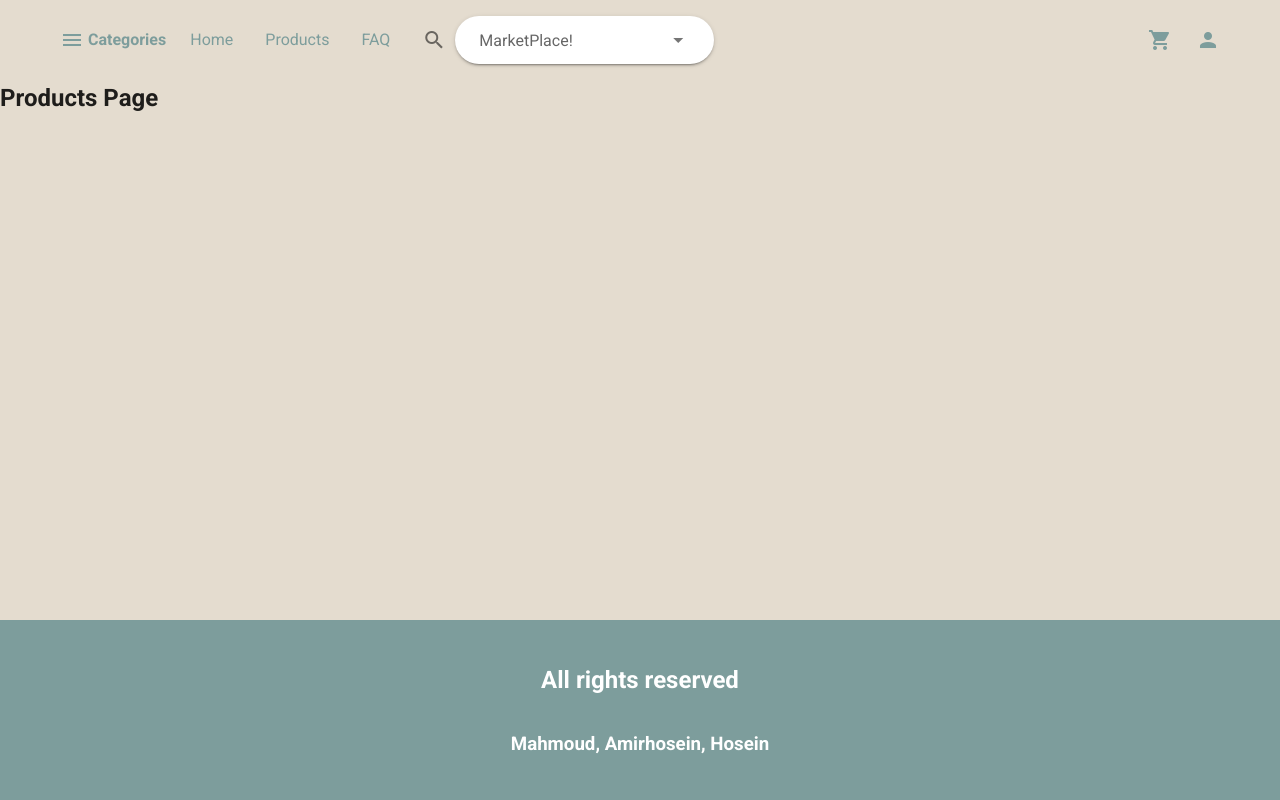
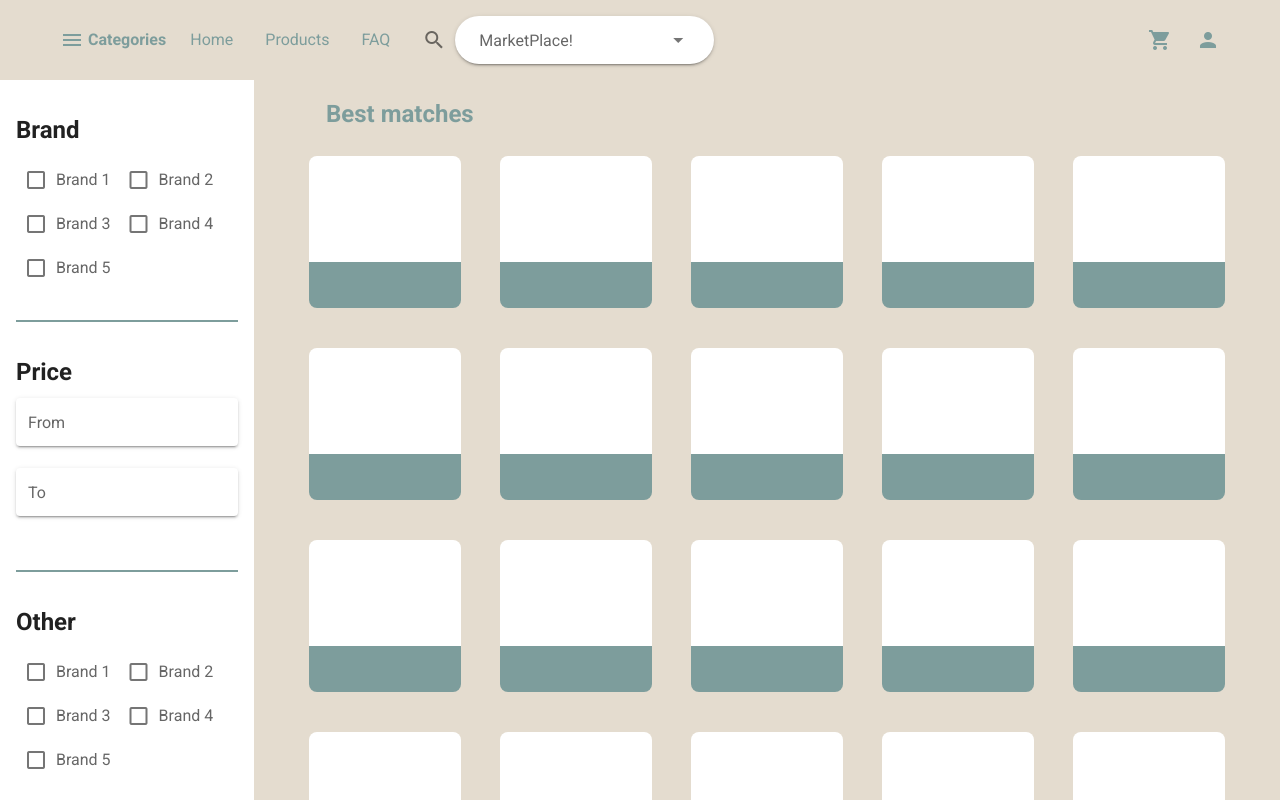
Before and after one commit to AmirHosein-Gharaati/marketplace-frontend, a Nuxt app: page /products in a window 1280 px wide. Shown: the top 800 px of the page. Built offline with nearby package versions, Linux system fonts and the light colour scheme.

Commit message:
sticky left panel

```diff
--- a/assets/styles/app.scss
+++ b/assets/styles/app.scss
@@ -9,6 +9,7 @@
 @import './page/index.scss';
 @import './page/login.scss';
 @import './page/signup.scss';
+@import './page/products.scss';
 @import './page/product-detail.scss';
 
 // components
@@ -17,6 +18,7 @@
 @import './component/line.scss';
 @import './component/navbar.scss';
 @import './component/review.scss';
+@import './component/filter-panel.scss';
 
 * {
   box-sizing: border-box;
--- /dev/null
+++ b/assets/styles/component/filter-panel.scss
@@ -0,0 +1,35 @@
+.filter-panel {
+  &-wrapper {
+    position: sticky;
+    top: $top-nav-height;
+    left: 0;
+    width: 320px;
+    height: 90vh;
+    overflow-y: auto;
+  }
+
+  padding: $padding-xl $padding-md;
+  background-color: white;
+
+  &__item {
+    .v-input--selection-controls {
+      margin: $padding-sm 0;
+    }
+
+    .v-input__slot {
+      margin: 0;
+    }
+
+    &__title {
+      padding-bottom: $padding-sm;
+    }
+
+    &__options {
+      display: flex;
+      flex-wrap: wrap;
+    }
+
+    &__option {
+    }
+  }
+}
--- /dev/null
+++ b/assets/styles/page/products.scss
@@ -0,0 +1,6 @@
+.products {
+  display: flex;
+
+  &__main {
+  }
+}
--- a/assets/styles/variables.scss
+++ b/assets/styles/variables.scss
@@ -21,3 +21,6 @@ $bp-md: 1264px;
 
 // border
 $border-radius-md: 16px;
+
+// navbar
+$top-nav-height: 80px;
--- a/pages/products/index.vue
+++ b/pages/products/index.vue
@@ -1,15 +1,90 @@
 <template>
-  <div>
-    <h2>Products Page</h2>
+  <div class="products">
+    <div class="filter-panel-wrapper">
+      <div class="filter-panel">
+        <div class="filter-panel__item">
+          <h2 class="filter-panel__item__title">Brand</h2>
+          <div class="filter-panel__item__options">
+            <div
+              v-for="item in brands"
+              :key="item.id"
+              class="px-2 filter-panel__item__option"
+            >
+              <v-checkbox hide-details :label="item.name"></v-checkbox>
+            </div>
+          </div>
+          <div class="line"></div>
+        </div>
+
+        <div class="filter-panel__item">
+          <h2 class="filter-panel__item__title">Price</h2>
+          <div class="filter-panel__item__options">
+            <v-text-field v-model="priceFrom" solo label="From"></v-text-field>
+            <v-text-field v-model="priceTo" solo label="To"></v-text-field>
+          </div>
+          <div class="line"></div>
+        </div>
+
+        <div class="filter-panel__item">
+          <h2 class="filter-panel__item__title">Other</h2>
+          <div class="filter-panel__item__options">
+            <div
+              v-for="item in brands"
+              :key="item.id"
+              class="px-2 filter-panel__item__option"
+            >
+              <v-checkbox hide-details :label="item.name"></v-checkbox>
+            </div>
+          </div>
+        </div>
+      </div>
+    </div>
+
+    <div class="container products__main">
+      <h2 class="px-12 txt">Best matches</h2>
+      <v-container>
+        <v-row class="py-2" v-for="rowCount in 5" :key="rowCount">
+          <v-col v-for="colCount in 5" :key="colCount">
+            <CardItem />
+          </v-col>
+        </v-row>
+      </v-container>
+    </div>
   </div>
 </template>
 
 <script>
 export default {
-
+  name: 'Products',
+  data() {
+    return {
+      priceFrom: null,
+      priceTo: null,
+      brands: [
+        {
+          id: 1,
+          name: 'Brand 1',
+        },
+        {
+          id: 2,
+          name: 'Brand 2',
+        },
+        {
+          id: 3,
+          name: 'Brand 3',
+        },
+        {
+          id: 4,
+          name: 'Brand 4',
+        },
+        {
+          id: 5,
+          name: 'Brand 5',
+        },
+      ],
+    }
+  },
 }
 </script>
 
-<style>
-
-</style>
+<style></style>
```
